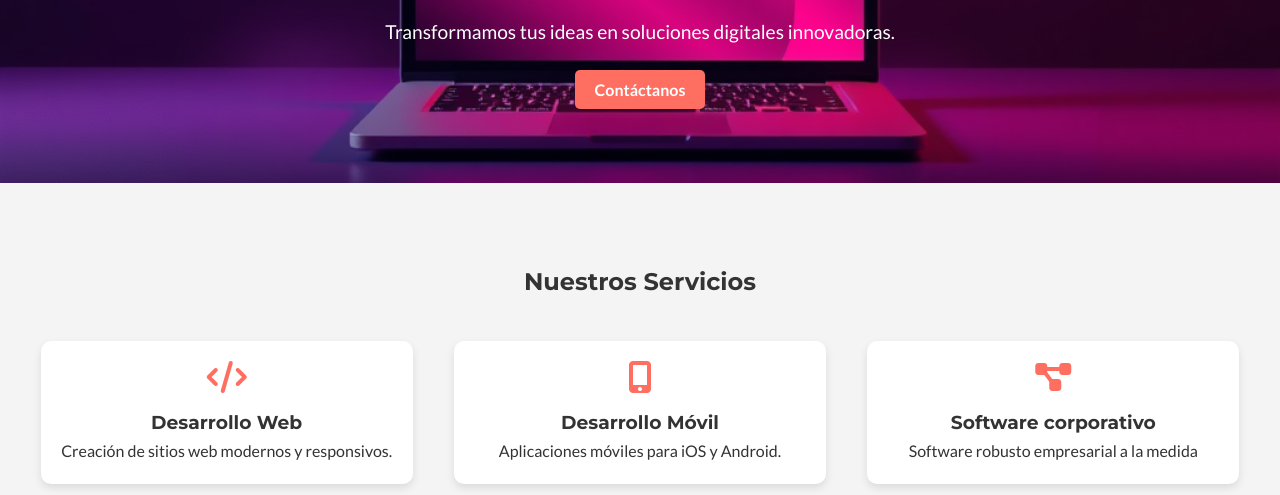
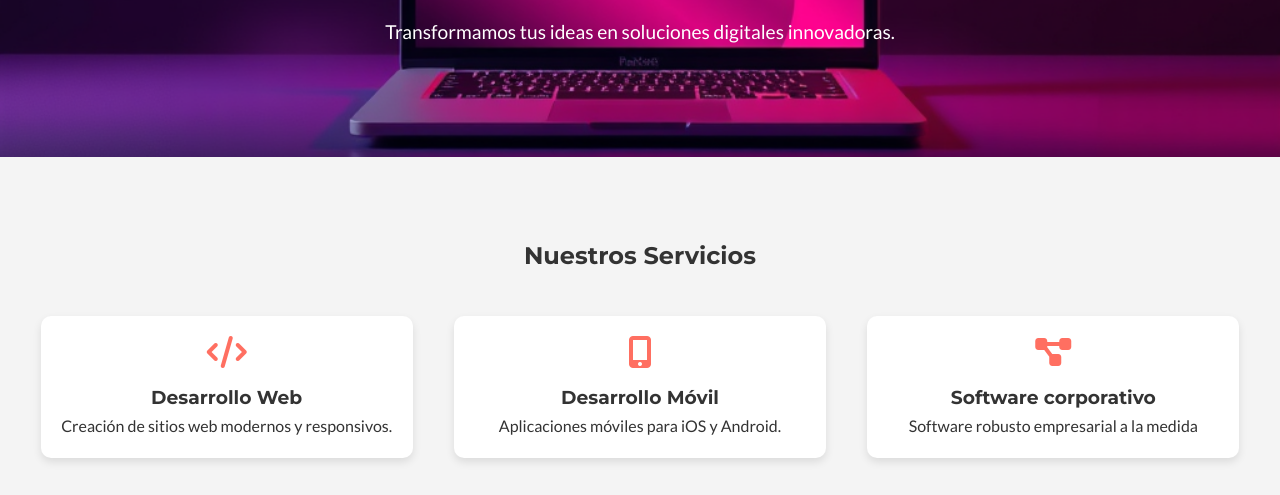
Before and after one commit to aminLuis/alhilaltechsoftware, a plain HTML site: page index.html in a window 1280 px wide. Shown: the part 305-800 px from the top of the page. Drawn offline with nearby package versions, Linux system fonts and the light colour scheme.

Commit message:
Deleted button 'Contáctanos'

```diff
--- a/index.html
+++ b/index.html
@@ -30,7 +30,6 @@
             <h1>Alhilaltech Software</h1>
             <h1>Desarrollo de software a medida para tu negocio</h1>
             <p>Transformamos tus ideas en soluciones digitales innovadoras.</p>
-            <a href="#contacto" class="cta-button">Contáctanos</a>
         </div>
     </section>
 
--- a/script.js
+++ b/script.js
@@ -16,9 +16,6 @@ document.addEventListener("DOMContentLoaded", function () {
         });
     });
 });
-
-
-
 
 // Efecto de desplazamiento suave para los enlaces del menú
 document.querySelectorAll('a[href^="#"]').forEach(anchor => {
```
